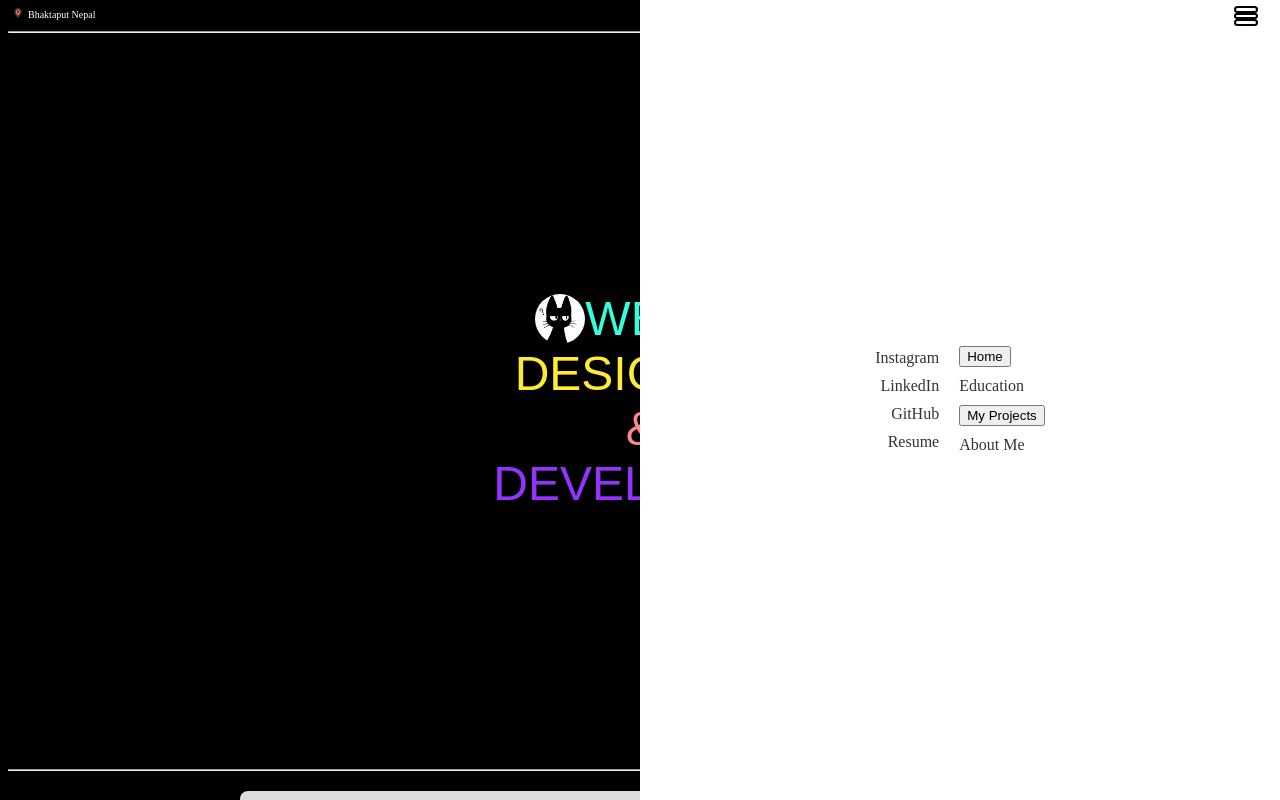
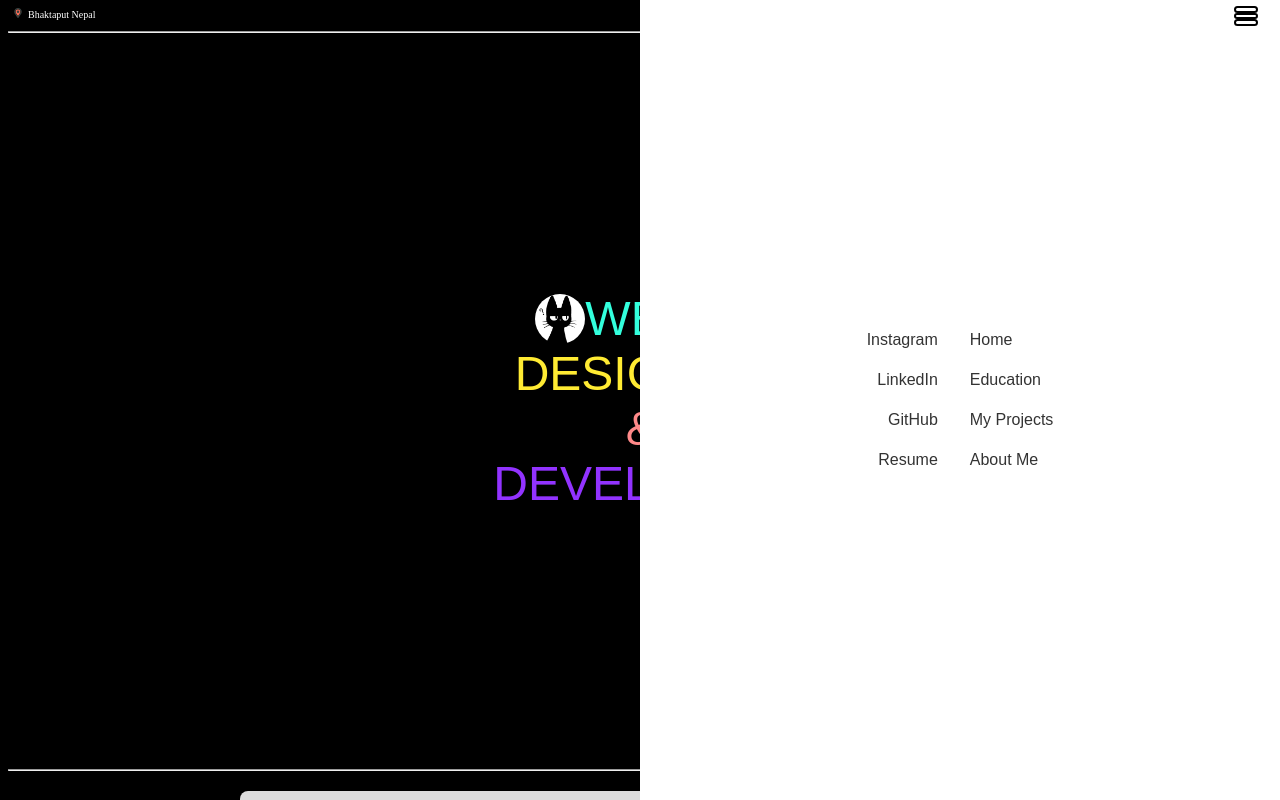
Before and after one commit to HTML69/Landing.Website, a React (Vite) app in the folder WebsiteCode/: page / in a window 1280 px wide. Both pictures are taken after a click on the button "Toggle Menu". Shown: the top 800 px of the page. Built offline with nearby package versions, Linux system fonts and the light colour scheme.

Commit message:
button on navbar css fixed

```diff
--- a/WebsiteCode/src/headers/BurgerMenu.css
+++ b/WebsiteCode/src/headers/BurgerMenu.css
@@ -72,24 +72,25 @@
   text-align: left; /* Align text to the left */
 }
 
-.menu1 li,
-.menu2 li {
+.menu1 li button,
+.menu2 li button {
+  margin: 10px 0; /* Add spacing between items */
+  transition: color 0.3s ease, transform 0.3s ease;
   font-size: 1rem; /* Adjust font size */
-  margin: 10px 0; /* Add spacing between items */
+  background: none;
+  border: none;
   color: #333; /* Dark gray text */
   cursor: pointer; /* Pointer cursor on hover */
-  transition: color 0.3s ease, transform 0.3s ease;
 }
 
-.menu1 li:hover,
-.menu2 li:hover {
+.menu1 li button:hover,
+.menu2 li button:hover {
   color: #0073e6; /* Highlight color on hover */
   transform: scale(1.1); /* Slight zoom on hover */
 }
 
 .divider {
   width: 20px;
-  background-color: #534444; /* Light gray for divider */
   height: 80%; /* Adjust height of the vertical line */
 }
 
--- a/WebsiteCode/src/headers/BurgerMenu.jsx
+++ b/WebsiteCode/src/headers/BurgerMenu.jsx
@@ -19,23 +19,36 @@ function BurgerMenu({ homeRef, aboutRef }) {
       <div className="main">
         <div className="menu-container">
           <ul className="menu1">
-            <li>Instagram</li>
-            <li>LinkedIn</li>
-            <li>GitHub</li>
-            <li>Resume</li>
+            <li>
+              <button>Instagram</button>
+            </li>
+            <li>
+              <button>LinkedIn</button>
+            </li>
+            <li>
+              <button>GitHub</button>
+            </li>
+            <li>
+              <button>Resume</button>
+            </li>
           </ul>
           <div className="divider"></div>
           <ul className="menu2">
             <li>
               <button onClick={() => scrollToSection(homeRef)}>Home</button>
             </li>
-            <li>Education</li>
+            <li>
+              {" "}
+              <button>Education</button>
+            </li>
             <li>
               <button onClick={() => scrollToSection(aboutRef)}>
                 My Projects
               </button>
             </li>
-            <li>About Me</li>
+            <li>
+              <button>About Me</button>
+            </li>
           </ul>
         </div>
       </div>
```
